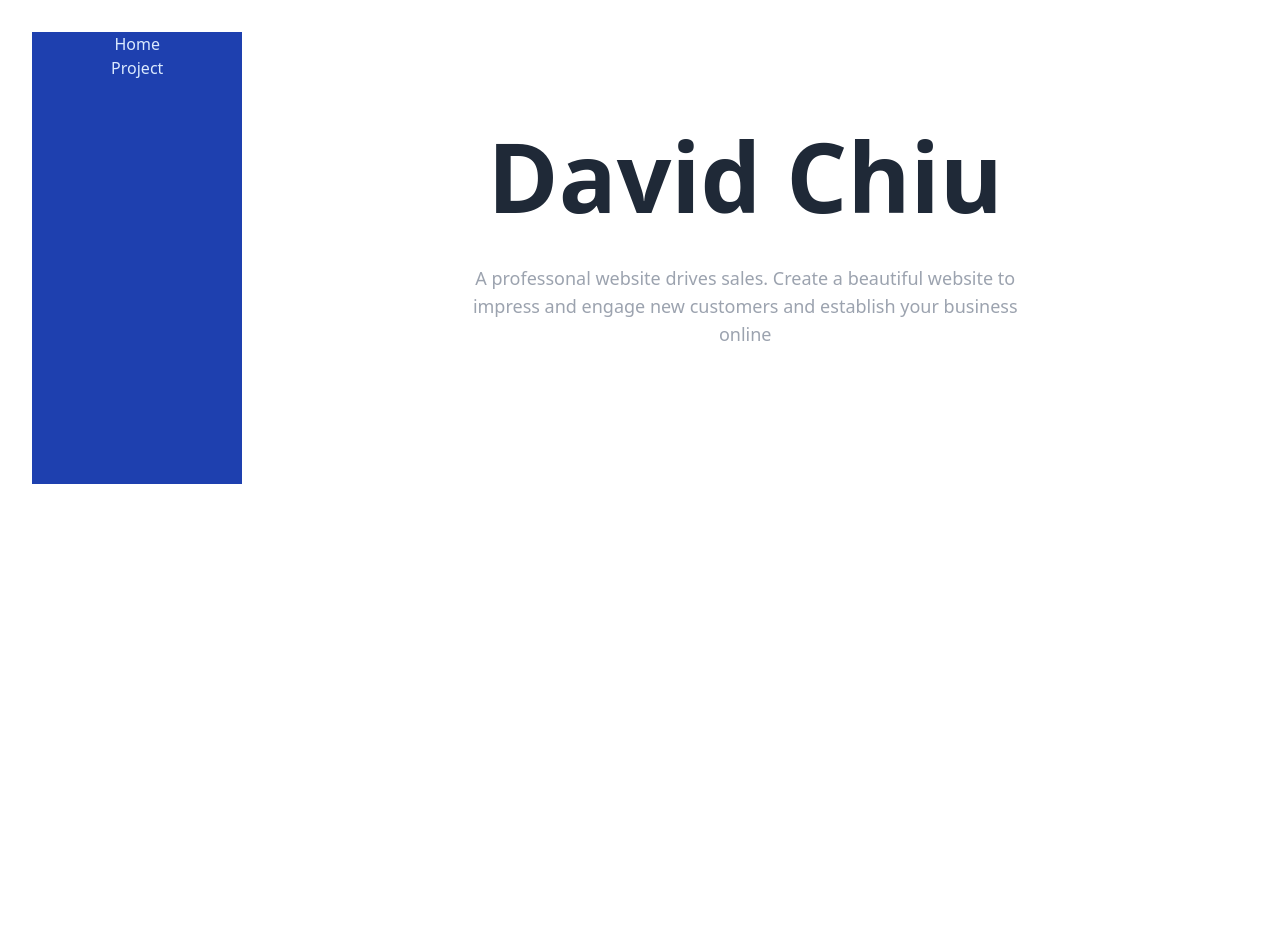
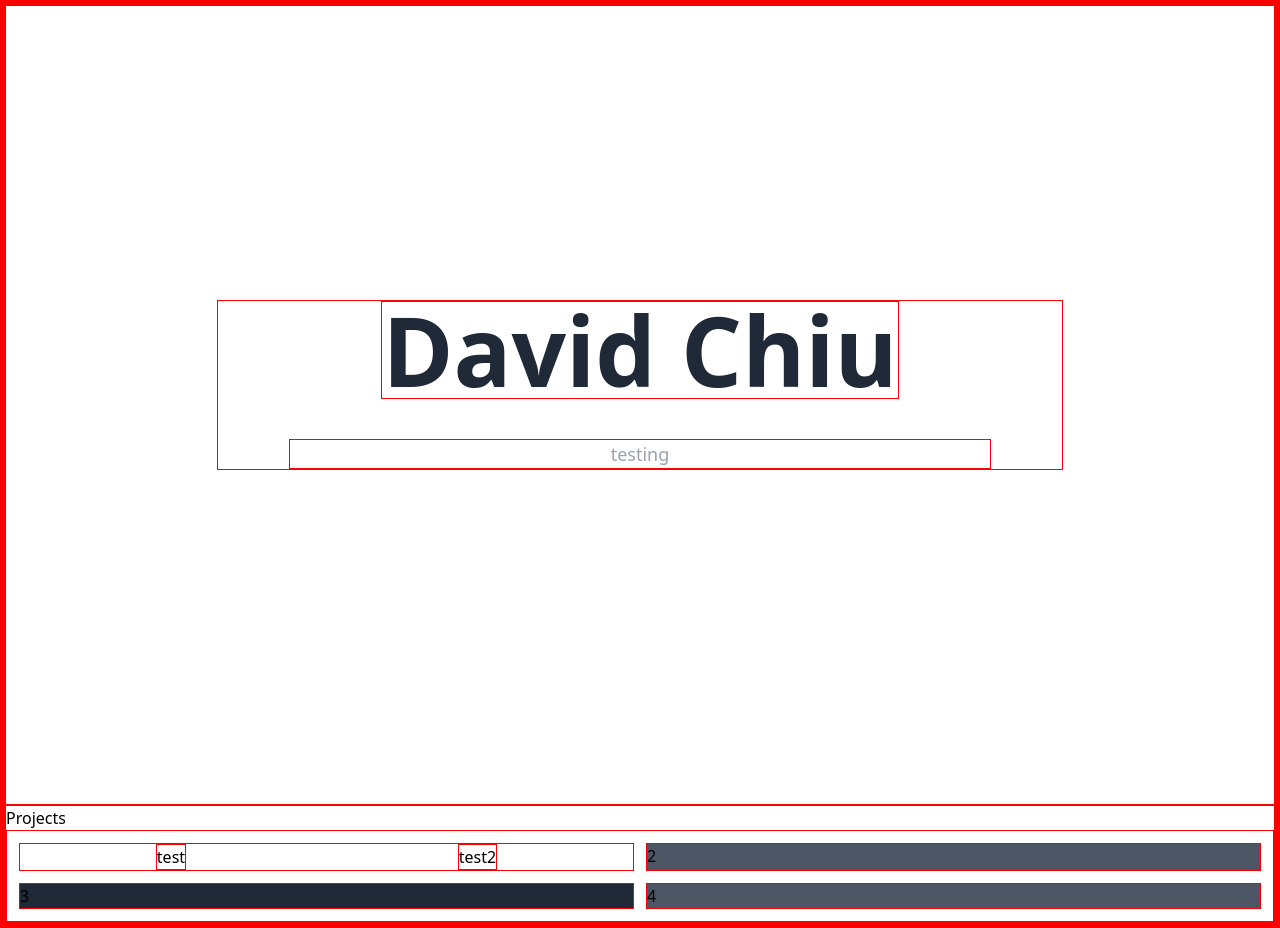
Before and after one commit to CChiu28/CChiu28.github.io, a React (Vite) app: page / in a window 1280 px wide. Before the commit the page ends 800 px from the top, so only its background shows below. Built offline with nearby package versions, Linux system fonts and the light colour scheme.

Commit message:
changing layouts

```diff
--- a/src/App.css
+++ b/src/App.css
@@ -1,7 +1,8 @@
 #root {
-  max-width: 1280px;
+  /* max-width: 1280px; */
   margin: 0 auto;
-  padding: 2rem;
+  /* padding-left: 1rem;
+  padding-right: 4rem; */
   text-align: center;
 }
 
--- a/src/App.tsx
+++ b/src/App.tsx
@@ -1,7 +1,7 @@
 import { useState } from 'react'
 import reactLogo from './assets/react.svg'
 import { BrowserRouter, Routes, Route } from 'react-router-dom';
-import './App.css'
+// import './App.css'
 import SideBar from './Components/sidebar'
 import Home from './Components/Home'
 import Project from './Components/project';
--- a/src/Components/Home.tsx
+++ b/src/Components/Home.tsx
@@ -1,17 +1,33 @@
 import React from "react";
+import bgImg from "../resources/skyline.jpg";
 
 export default function Home() {
+    const style = {
+        backgroundImage: `url(${bgImg})`,
+    }
 
     return(
         <div>
+            <div className="container mx-auto min-h-screen flex flex-col items-center justify-center py-12 sm:py-24 bg-top">
+                <div className="w-11/12 sm:w-2/3 lg:flex justify-center items-center flex-col  mb-5 sm:mb-10">
+                    <h1 className="text-4xl sm:text-4xl md:text-5xl lg:text-6xl xl:text-8xl text-center text-gray-800 font-black leading-7 md:leading-10">
+                        David Chiu
+                    </h1>
+                    <p className="mt-5 sm:mt-10 lg:w-10/12 text-gray-400 font-normal text-center text-sm sm:text-lg">
+                        testing
+                    </p>
+                </div>
+            </div>
             <div>
-                <div className="container mx-auto flex flex-col items-center py-12 sm:py-24">
-                    <div className="w-11/12 sm:w-2/3 lg:flex justify-center items-center flex-col  mb-5 sm:mb-10">
-                        <h1 className="text-3xl sm:text-4xl md:text-5xl lg:text-6xl xl:text-8xl text-center text-gray-800 font-black leading-7 md:leading-10">
-                            David Chiu
-                        </h1>
-                        <p className="mt-5 sm:mt-10 lg:w-10/12 text-gray-400 font-normal text-center text-sm sm:text-lg">A professonal website drives sales. Create a beautiful website to impress and engage new customers and establish your business online </p>
+                Projects
+                <div className="grid grid-cols-2 gap-3 p-3">
+                    <div className="flex items-center justify-around">
+                        <div>test</div>
+                        <div>test2</div>
                     </div>
+                    <div className="bg-gray-600">2</div>
+                    <div className="bg-gray-800">3</div>
+                    <div className="bg-gray-600">4</div>
                 </div>
             </div>
         </div>
--- a/src/Components/Layout.tsx
+++ b/src/Components/Layout.tsx
@@ -4,9 +4,9 @@ import SideBar from "./sidebar";
 export default function Layout(props: any) {
 
     return(
-        <div className='relative flex'>
-            <SideBar />
+        <>
+            {/* <SideBar /> */}
             <div>{ props.children }</div>
-        </div>
+        </>
     )
 }
--- a/src/Components/sidebar.tsx
+++ b/src/Components/sidebar.tsx
@@ -7,8 +7,11 @@ export default function SideBar() {
         { label: 'Project', path: '/project'}
     ]
     return(
-        <div className="bg-blue-800 text-blue-100 w-60 flex flex-col sticky top-0">
-            {menu.map((ele,index) => <Link to={ele.path} key={index}>{ele.label}</Link>)}
-        </div>
+        // <div className="bg-blue-800 text-blue-100 w-60 flex flex-col sticky top-0">
+        //     {menu.map((ele,index) => <Link to={ele.path} key={index}>{ele.label}</Link>)}
+        // </div>
+        <nav className="w-full relative flex flex-wrap items-center">
+            test
+        </nav>
     )
 }
--- a/src/index.css
+++ b/src/index.css
@@ -1,7 +1,9 @@
 @tailwind base;
 @tailwind components;
 @tailwind utilities;
-
+* {
+  border: solid red 1px;
+}
 /* :root {
   font-family: Inter, Avenir, Helvetica, Arial, sans-serif;
   font-size: 16px;
```
Also changed, not shown: src/resources/skyline.jpg (added).
